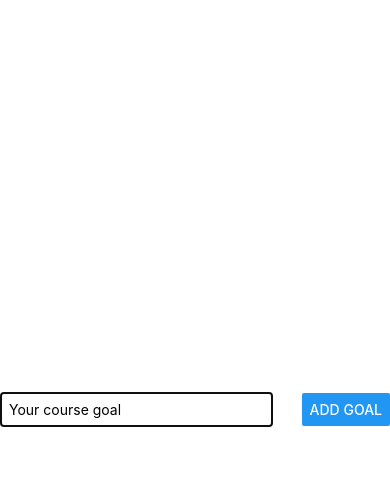
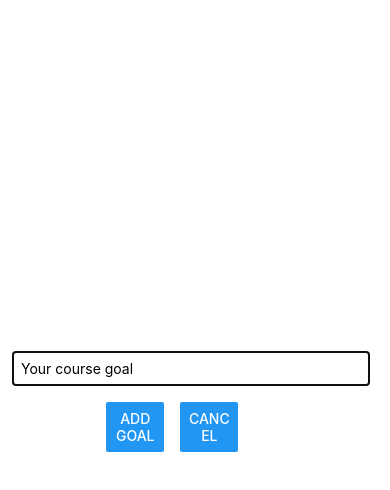
Before and after one commit to kronosGR/ReactNative-GoalsApp-Practice, a React Native app: screen / in a window 390 px wide. Both pictures are taken after a click on the button "ADD NEW GOAL". Shown: the top 490 px of the page. Built offline with nearby package versions, Linux system fonts and the light colour scheme.

Commit message:
styled modal

```diff
--- a/components/GoalInput.js
+++ b/components/GoalInput.js
@@ -22,7 +22,14 @@
           onChangeText={goalInputHandler}
           value={enteredGoalText}
         />
-        <Button title='Add Goal' onPress={addGoalHandler} />
+        <View style={styles.buttonContainer}>
+          <View style={styles.button}>
+            <Button title='Add Goal' onPress={addGoalHandler} />
+          </View>
+          <View style={styles.button}>
+            <Button title='Cancel' />
+          </View>
+        </View>
       </View>
     </Modal>
   );
@@ -31,10 +38,11 @@
 const styles = StyleSheet.create({
   inputContainer: {
     flex: 1,
-    flexDirection: 'row',
-    justifyContent: 'space-between',
+    flexDirection: 'column',
+    justifyContent: 'center',
     alignItems: 'center',
     marginBottom: 24,
+    padding: 16,
     borderBottomWidth: 1,
     borderColor: '#cccccc',
   },
@@ -42,7 +50,15 @@
     borderWidth: 1,
     borderColor: '#cccccc',
     marginRight: 8,
-    width: '70%',
+    width: '100%',
     padding: 8,
   },
+  buttonContainer: {
+    flexDirection: 'row',
+    margin: 16,
+  },
+  button: {
+    width: '30%',
+    marginHorizontal: 8,
+  },
 });
```
